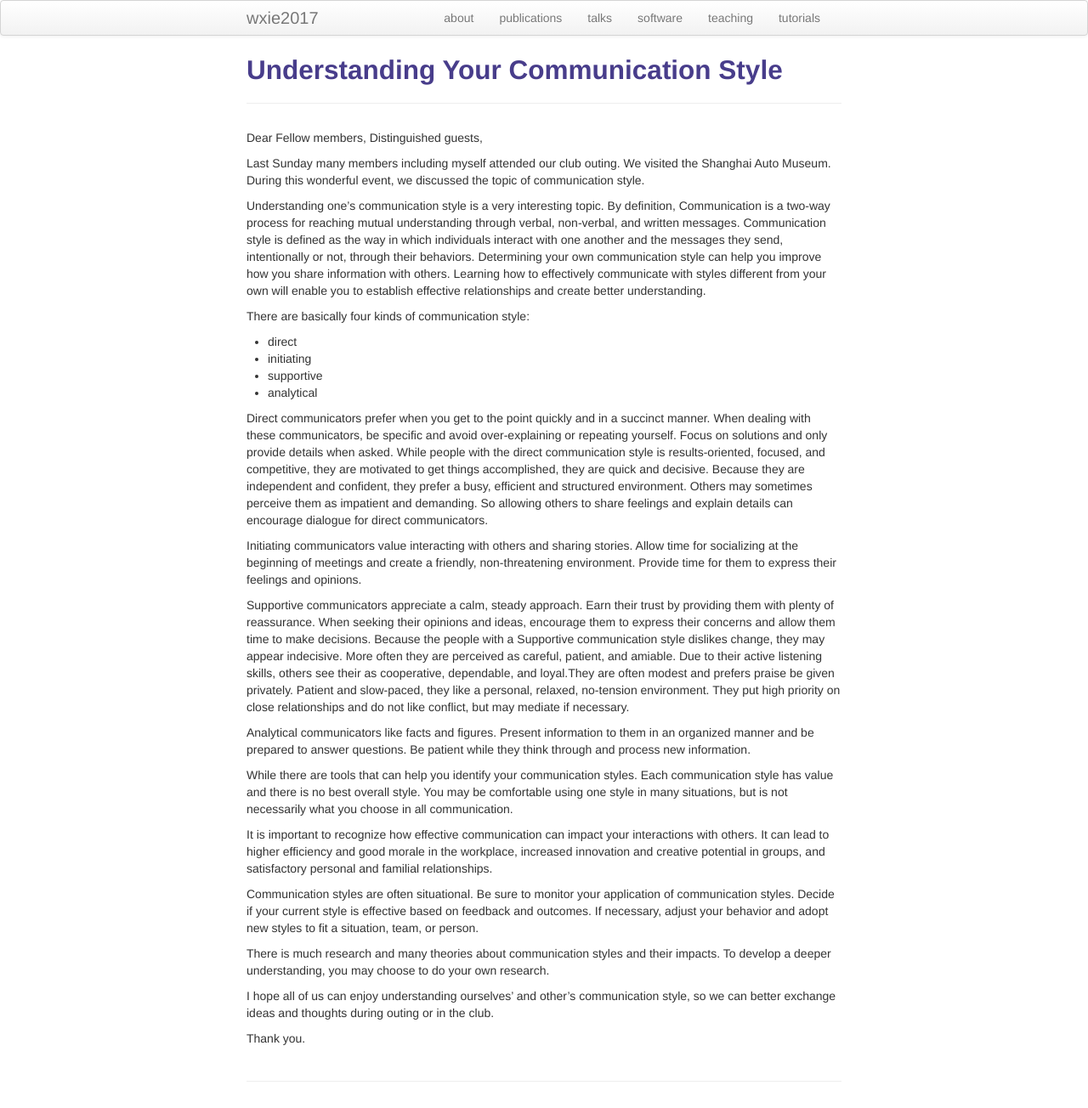
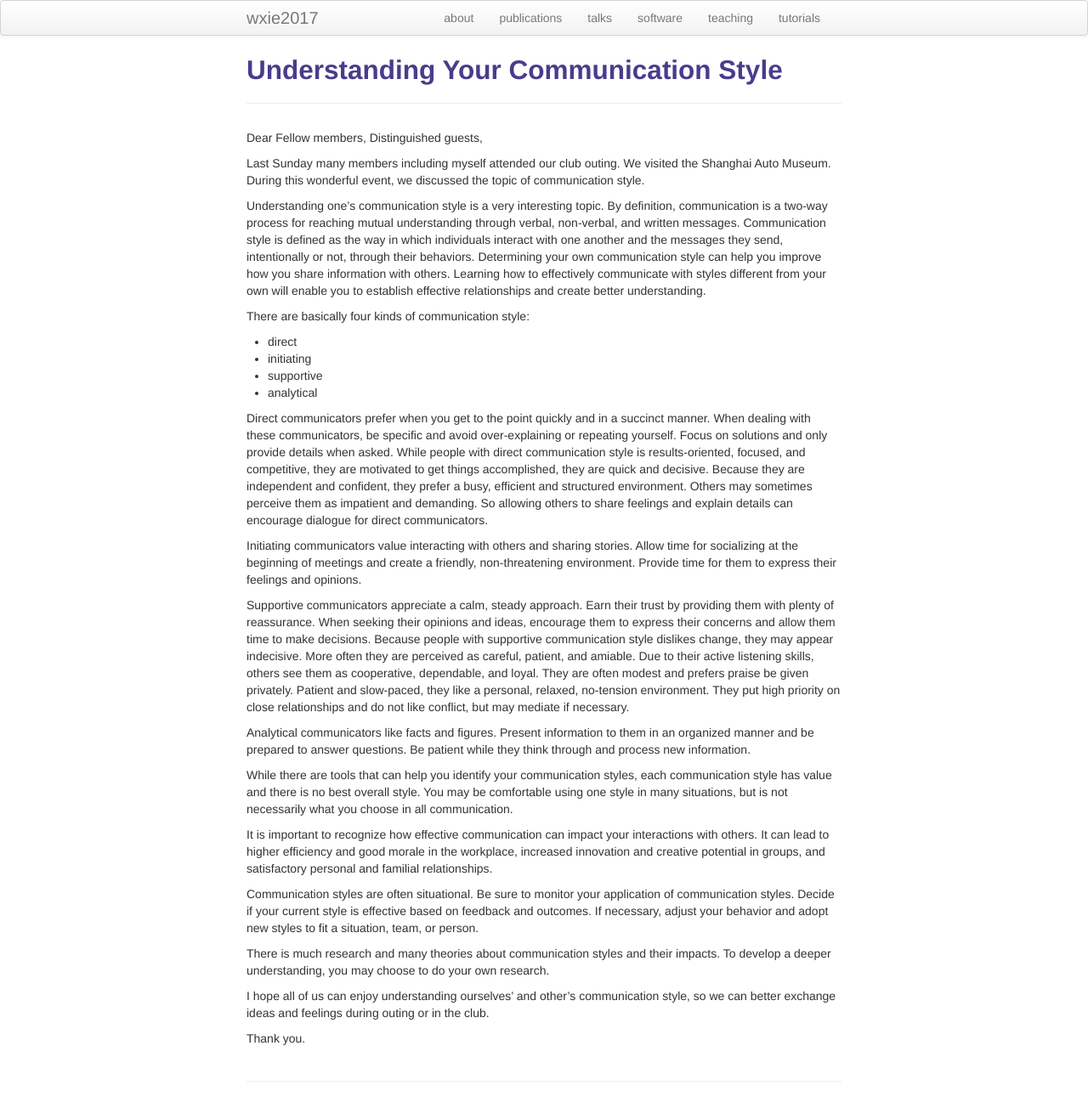
Before and after one commit to wxie2017/wxie2017.github.io, a Jekyll site: the page built from pages/speech/understanding_your_communication_style.md, in a window 1280 px wide. Shown: the whole page at 85% size. Built offline with Jekyll 4.4.1, drawn with Linux system fonts in a browser that asks for light colours.

Commit message:
3rd draft: correct some words

```diff
--- a/pages/speech/understanding_your_communication_style.md
+++ b/pages/speech/understanding_your_communication_style.md
@@ -11,7 +11,7 @@ Distinguished guests,
 Last Sunday many members including myself attended our club outing. We visited the Shanghai
 Auto Museum. During this wonderful event, we discussed the topic of communication style.
 
-Understanding one's communication style is a very interesting topic. By definition, Communication
+Understanding one's communication style is a very interesting topic. By definition, communication
 is a two-way process for reaching mutual understanding through verbal, non-verbal, and written
 messages. Communication style is defined as the way in which individuals interact with one another
 and the messages they send, intentionally or not, through their behaviors. Determining your own
@@ -27,7 +27,7 @@ There are basically four kinds of communication style:
 
 Direct communicators prefer when you get to the point quickly and in a succinct manner. When dealing
 with these communicators, be specific and avoid over-explaining or repeating yourself. Focus on
-solutions and only provide details when asked. While people with the direct communication style
+solutions and only provide details when asked. While people with direct communication style
 is results-oriented, focused, and competitive, they are motivated to get things accomplished, they are
 quick and decisive. Because they are independent and confident, they prefer a busy, efficient and
 structured environment. Others may sometimes perceive them as impatient and demanding. So allowing
@@ -39,9 +39,9 @@ to express their feelings and opinions.
 
 Supportive communicators appreciate a calm, steady approach. Earn their trust by providing them with
 plenty of reassurance. When seeking their opinions and ideas, encourage them to express their concerns
-and allow them time to make decisions. Because the people with a Supportive communication style dislikes
+and allow them time to make decisions. Because people with supportive communication style dislikes
 change, they may appear indecisive. More often they are perceived as careful, patient, and amiable. Due
-to their active listening skills, others see their as cooperative, dependable, and loyal.They are often
+to their active listening skills, others see them as cooperative, dependable, and loyal. They are often
 modest and prefers praise be given privately. Patient and slow-paced, they like a personal, relaxed,
 no-tension environment. They put high priority on close relationships and do not like conflict, but
 may mediate if necessary.
@@ -49,7 +49,7 @@ may mediate if necessary.
 Analytical communicators like facts and figures. Present information to them in an organized manner and
 be prepared to answer questions. Be patient while they think through and process new information.
 
-While there are tools that can help you identify your communication styles. Each communication style
+While there are tools that can help you identify your communication styles, each communication style
 has value and there is no best overall style. You may be comfortable using one style in many situations,
 but is not necessarily what you choose in all communication.
 
@@ -65,6 +65,6 @@ There is much research and many theories about communication styles and their im
 understanding, you may choose to do your own research.
 
 I hope all of us can enjoy understanding ourselves' and other's communication style, so we can better
-exchange ideas and thoughts during outing or in the club.
+exchange ideas and feelings during outing or in the club.
 
 Thank you.
```
